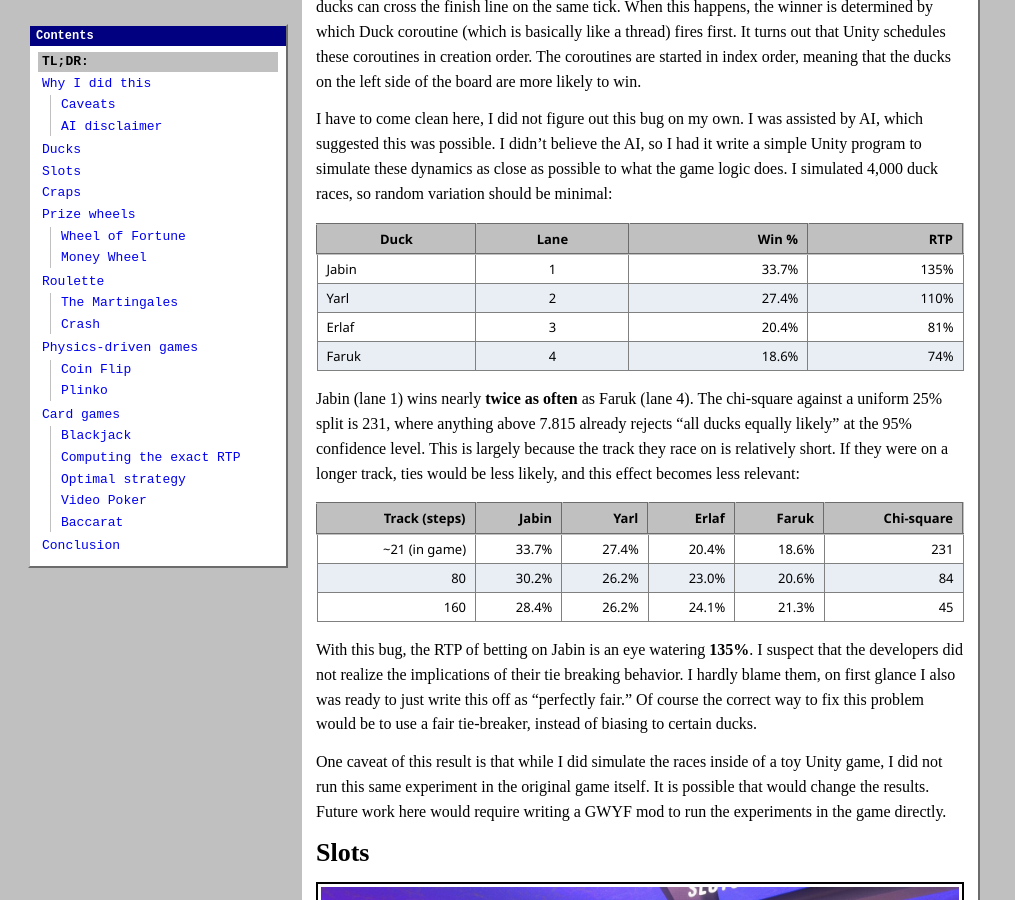
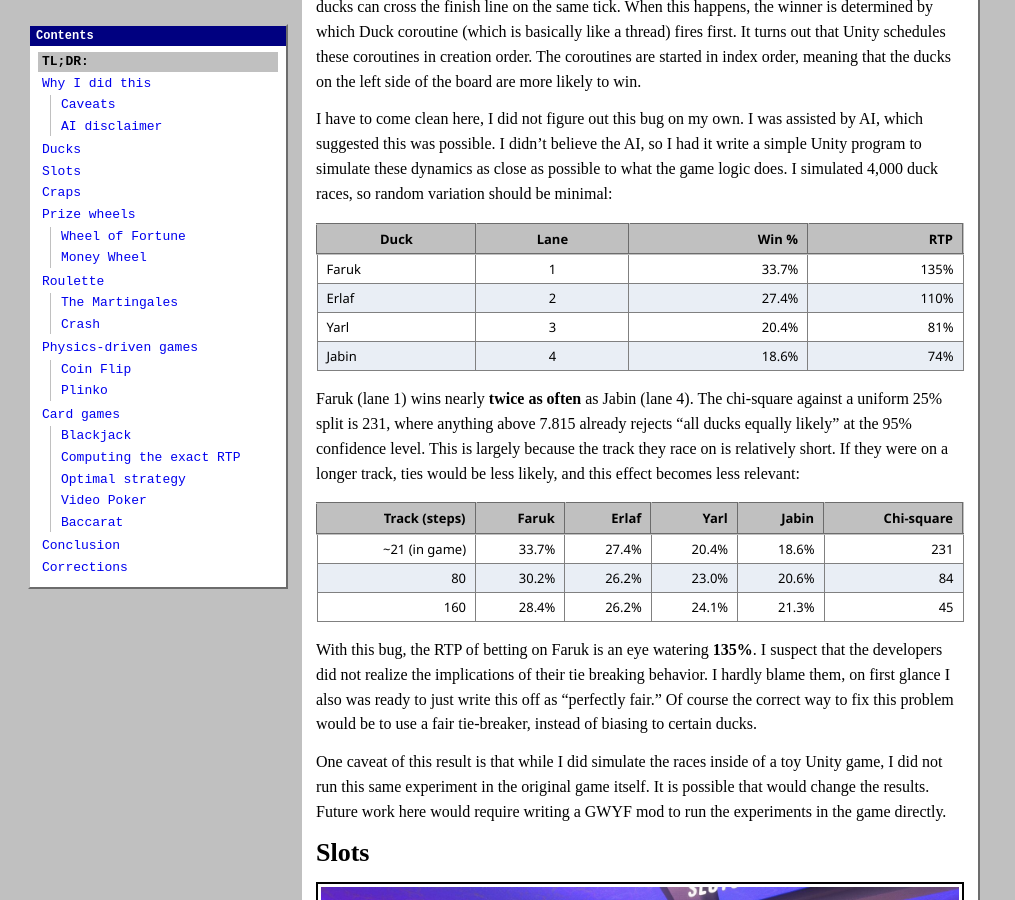
Before and after one commit to geekman7473/geekman7473.github.io, a Jekyll site: the page built from _posts/2026-05-30-gamble-with-your-friends-casino-analysis.md, in a window 1280 px wide and 900 px high, scrolled down 3098 px. Shown: the whole window, without its empty margins (0-1015 px from the left). Built offline with Jekyll 4.4.1, drawn with Linux system fonts in a browser that asks for light colours; comment, search, counter and statistics services are not loaded; some of the changed text lies outside the part shown.

Commit message:
Fix ducks

```diff
--- a/_posts/2026-05-30-gamble-with-your-friends-casino-analysis.md
+++ b/_posts/2026-05-30-gamble-with-your-friends-casino-analysis.md
@@ -13,10 +13,10 @@ I decompiled *Gamble With Your Friends* to work out the odds of every minigame i
 |------|-----|----:|:------:|
 | Craps | N/A | 137.75% | Player |
 | Money Wheel | Orange | 135.14% | Player |
-| Ducks | Jabin | ~134.80% | Player |
+| Ducks | Faruk | ~134.80% | Player |
 | Video Poker | Strategy Table | 128.00% | Player |
 | Slots | N/A | ~115.70% | Player |
-| Ducks | Yarl | ~109.60% | Player |
+| Ducks | Erlaf | ~109.60% | Player |
 | Money Wheel | Red | 108.11% | Player |
 | Blackjack | Strategy Table | ~102.00% | Player |
 | Coin Flip | Heads / Tails | 100.00% | Fair |
@@ -106,22 +106,22 @@ I have to come clean here, I did not figure out this bug on my own. I was assist
 
 | Duck | Lane | Win % | RTP |
 |------|:------------:|------:|------------------------------:|
-| Jabin | 1 | 33.7% | 135% |
-| Yarl | 2  | 27.4% | 110% |
-| Erlaf | 3  | 20.4% | 81% |
-| Faruk | 4 | 18.6% | 74% |
+| Faruk | 1 | 33.7% | 135% |
+| Erlaf | 2  | 27.4% | 110% |
+| Yarl | 3  | 20.4% | 81% |
+| Jabin | 4 | 18.6% | 74% |
 
-Jabin (lane 1) wins nearly **twice as often** as Faruk (lane 4). The chi-square against a uniform 25% split is 231, where anything above 7.815 already rejects "all ducks equally likely" at the 95% confidence level. This is largely because the track they race on is relatively short. If they were on a longer track, ties would be less likely, and this effect becomes less relevant:
+Faruk (lane 1) wins nearly **twice as often** as Jabin (lane 4). The chi-square against a uniform 25% split is 231, where anything above 7.815 already rejects "all ducks equally likely" at the 95% confidence level. This is largely because the track they race on is relatively short. If they were on a longer track, ties would be less likely, and this effect becomes less relevant:
 
 
-| Track (steps) | Jabin | Yarl | Erlaf | Faruk | Chi-square |
+| Track (steps) | Faruk | Erlaf | Yarl | Jabin | Chi-square |
 |--------------:|-------:|-------:|-------:|-------:|-----------:|
 | ~21 (in game) | 33.7% | 27.4% | 20.4% | 18.6% | 231 |
 | 80 | 30.2% | 26.2% | 23.0% | 20.6% | 84 |
 | 160 | 28.4% | 26.2% | 24.1% | 21.3% | 45 |
 
 
-With this bug, the RTP of betting on Jabin is an eye watering **135%**. I suspect that the developers did not realize the implications of their tie breaking behavior. I hardly blame them, on first glance I also was ready to just write this off as "perfectly fair." Of course the correct way to fix this problem would be to use a fair tie-breaker, instead of biasing to certain ducks.
+With this bug, the RTP of betting on Faruk is an eye watering **135%**. I suspect that the developers did not realize the implications of their tie breaking behavior. I hardly blame them, on first glance I also was ready to just write this off as "perfectly fair." Of course the correct way to fix this problem would be to use a fair tie-breaker, instead of biasing to certain ducks.
 
 One caveat of this result is that while I did simulate the races inside of a toy Unity game, I did not run this same experiment in the original game itself. It is possible that would change the results. Future work here would require writing a GWYF mod to run the experiments in the game directly.
 
@@ -731,3 +731,7 @@ The Player and Banker win counts are identical, so the house edge on those bets
 # Conclusion
 
 Thanks for reading this far! Not much else to say other than go buy Gamble With Your Friends if you haven't tried it yet. It's great fun :)
+
+# Corrections
+
+- **2026-06-03**: The duck names in the Ducks section were originally listed in reverse order, influencing the recommendation of which duck to bet on.
```
Also changed, not shown: other parts of _posts/2026-05-30-gamble-with-your-friends-casino-analysis.md (+2 -2 lines).
